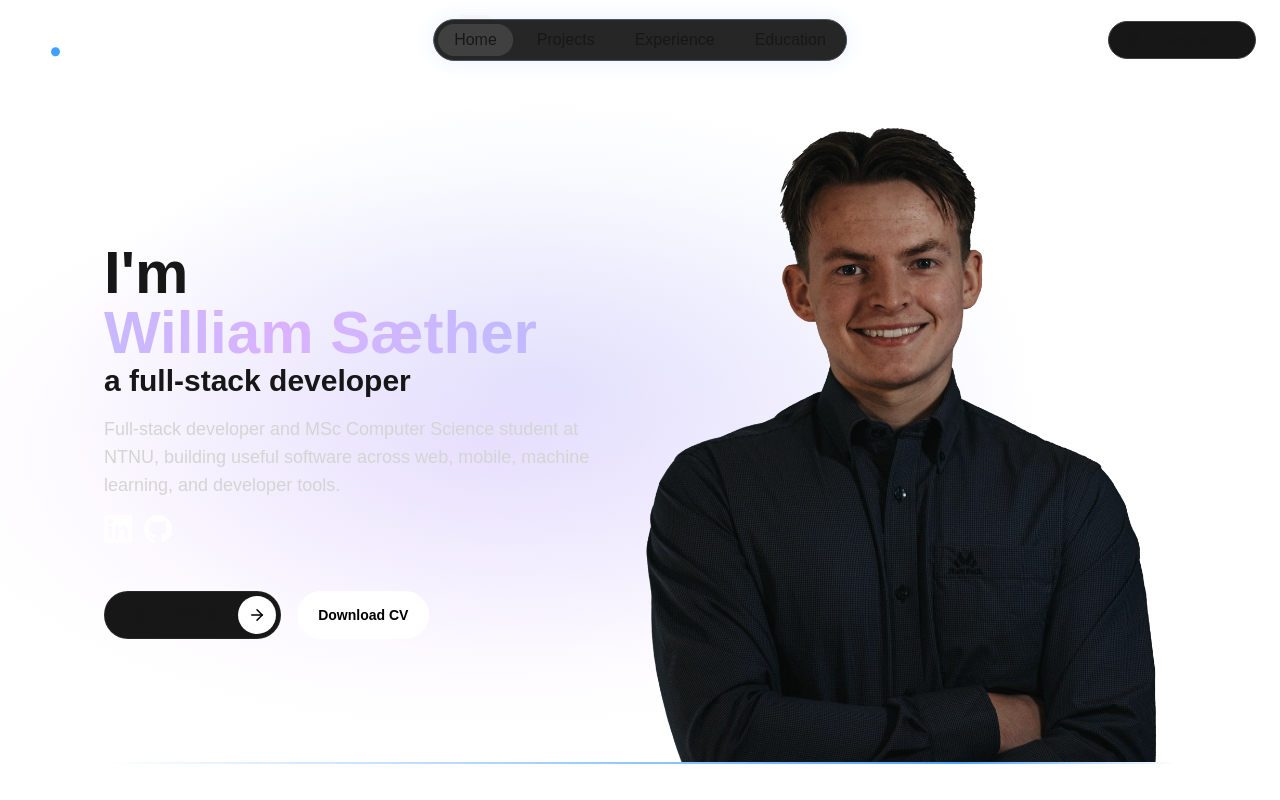
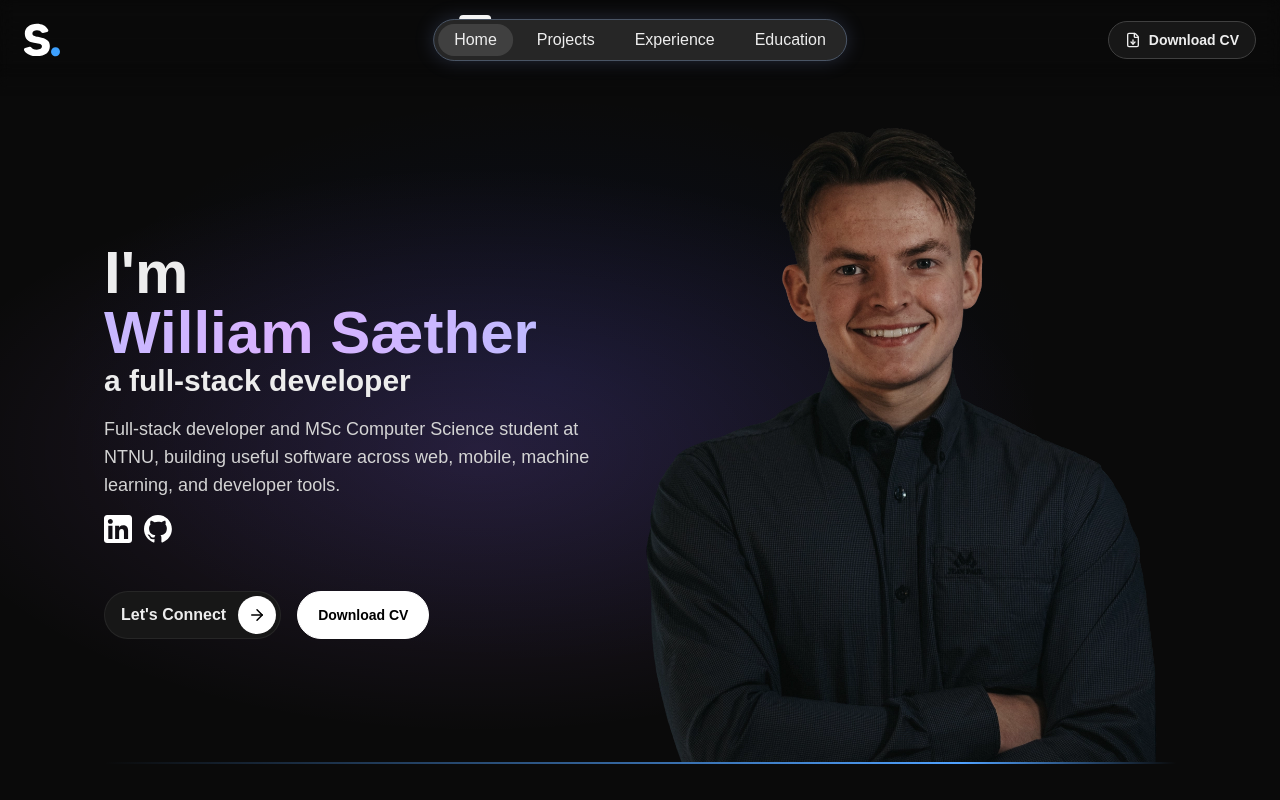
Before and after one commit to williamsaether/portfolio, a Next.js app: page / in a window 1280 px wide. Shown: the top 800 px of the page. Built offline with nearby package versions, Linux system fonts and the light colour scheme.

Commit message:
fix: force dark mode

```diff
--- a/app/globals.css
+++ b/app/globals.css
@@ -5,8 +5,9 @@
 @custom-variant dark (&:where(.dark, .dark *));
 
 :root {
-	--background: #ffffff;
-	--foreground: #171717;
+	--background: #0a0a0a;
+	--foreground: #ededed;
+	color-scheme: dark;
 }
 
 @theme inline {
@@ -16,16 +17,14 @@
 	--font-mono: var(--font-geist-mono);
 }
 
-@media (prefers-color-scheme: dark) {
-	:root {
-		--background: #0a0a0a;
-		--foreground: #ededed;
-	}
+html,
+body {
+	background: var(--background);
+	color: var(--foreground);
+	min-height: 100%;
 }
 
 body {
-	background: var(--background);
-	color: var(--foreground);
 	font-family: Arial, Helvetica, sans-serif;
 }
 
--- a/app/layout.tsx
+++ b/app/layout.tsx
@@ -53,7 +53,7 @@ export const metadata: Metadata = {
 
 export default function RootLayout({ children }: Readonly<{ children: React.ReactNode }>) {
 	return (
-		<html lang="en">
+		<html lang="en" className="dark">
 			<body
 				className={`${geistSans.variable} ${geistMono.variable} antialiased scroll-smooth selection:bg-blue-950 selection:text-blue-400`}
 			>
```
